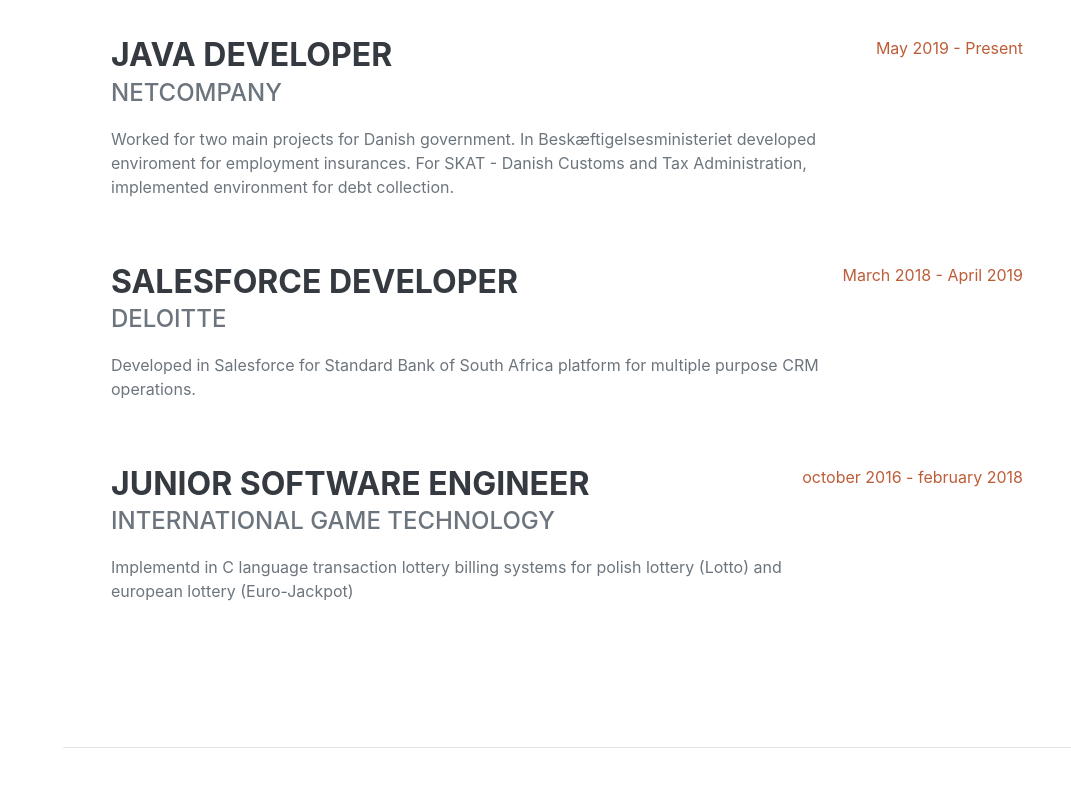
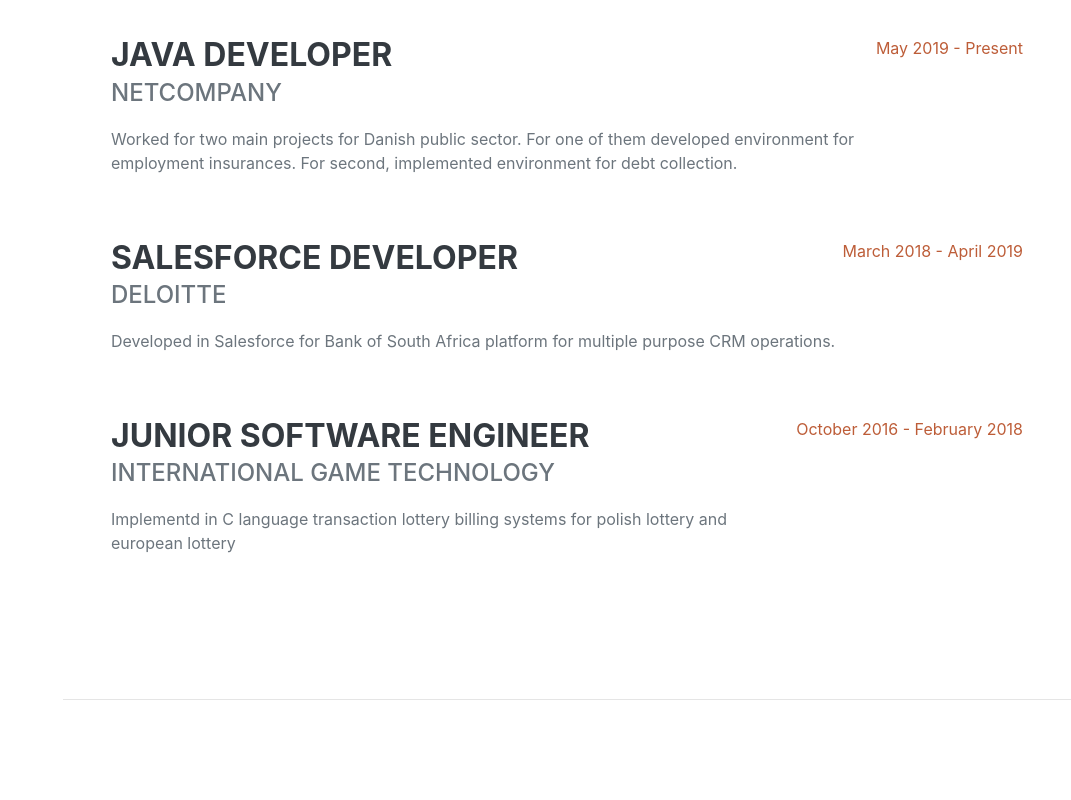
Before and after one commit to tsobota/cv_page, a website: page public/index.html in a window 1280 px wide. Shown: the part 960-1760 px from the top of the page, without its empty margins (209-1280 px from the left). Drawn offline with nearby package versions, Linux system fonts and the light colour scheme; a web font is replaced by a local one.

Commit message:
Typo fixes and removed clients names from page.

```diff
--- a/public/index.html
+++ b/public/index.html
@@ -65,7 +65,7 @@
                         <div class="flex-grow-1">
                             <h3 class="mb-0">Java developer</h3>
                             <div class="subheading mb-3">Netcompany</div>
-                            <p>Worked for two main projects for Danish government. In Beskæftigelsesministeriet developed enviroment for employment insurances. For SKAT - Danish Customs and Tax Administration, implemented environment for debt collection.</p>
+                            <p>Worked for two main projects for Danish public sector. For one of them developed environment for employment insurances. For second, implemented environment for debt collection.</p>
                         </div>
                         <div class="flex-shrink-0"><span class="text-primary">May 2019 - Present</span></div>
                     </div>
@@ -73,7 +73,7 @@
                         <div class="flex-grow-1">
                             <h3 class="mb-0">Salesforce developer</h3>
                             <div class="subheading mb-3">deloitte</div>
-                            <p>Developed in Salesforce for Standard Bank of South Africa platform for multiple purpose CRM operations.</p>
+                            <p>Developed in Salesforce for Bank of South Africa platform for multiple purpose CRM operations.</p>
                         </div>
                         <div class="flex-shrink-0"><span class="text-primary">March 2018 - April 2019</span></div>
                     </div>
@@ -81,9 +81,9 @@
                         <div class="flex-grow-1">
                             <h3 class="mb-0">Junior Software Engineer</h3>
                             <div class="subheading mb-3">International Game Technology</div>
-                            <p>Implementd in C language transaction lottery billing systems for polish lottery (Lotto) and european lottery (Euro-Jackpot)</p>
+                            <p>Implementd in C language transaction lottery billing systems for polish lottery and european lottery</p>
                         </div>
-                        <div class="flex-shrink-0"><span class="text-primary">october 2016 - february 2018</span></div>
+                        <div class="flex-shrink-0"><span class="text-primary">October 2016 - February 2018</span></div>
                     </div>
                 </div>
             </section>
@@ -156,7 +156,7 @@
                 <div class="resume-section-content">
                     <h2 class="mb-5">Interests</h2>
                     <p>Apart from being a back-end developer, I enjoy most of my time being outdoors. I love to travel around in my car in different part of Poland. From time to time I'm going with my wife fly to number of european cities.</p>
-                    <p class="mb-0">When forced indoors, I enjoy doing renovations around my appartment, watch good movies on Netflix and read books about new technologies.</p>
+                    <p class="mb-0">When forced indoors, I enjoy doing renovations around my apartment, watch good movies on Netflix and read books about new technologies.</p>
                 </div>
             </section>
             <hr class="m-0" />
```
